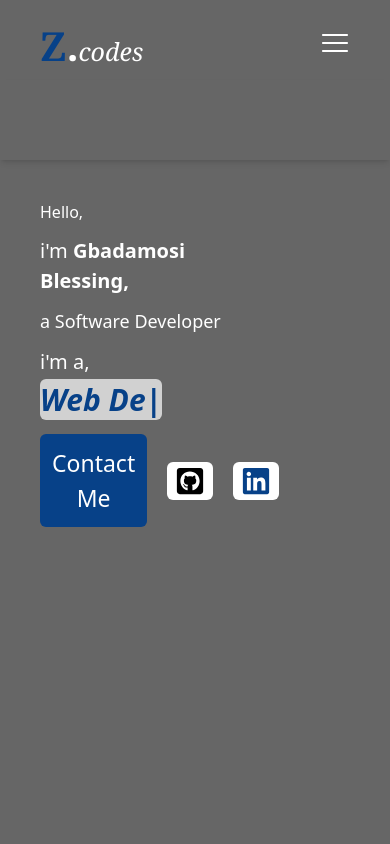
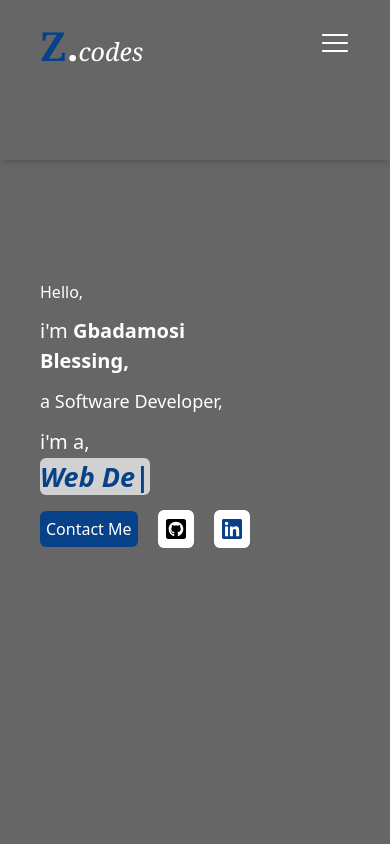
Before and after one commit to KwinZainy/MyPortfolio, a React (Vite) app: page / in a window 390 px wide. Shown: the top 844 px of the page. Built offline with nearby package versions, Linux system fonts and the light colour scheme.

Commit message:
responsiveness

```diff
--- a/src/pages/AnimatedText.jsx
+++ b/src/pages/AnimatedText.jsx
@@ -17,7 +17,7 @@
     wrapper = 'span'
     speed = {50}
     repeat = {Infinity}
-    className = 'text-[50px] text-[#074188] font-bold backdrop-blur-md bg-white/70 z-10 italic rounded-md max-mobile:text-[30px]'
+    className = 'text-[50px] text-[#074188] font-bold backdrop-blur-md bg-white/70 z-10 italic rounded-md max-mobile:text-[27px]'
     />
   )
 }
--- a/src/pages/Home.jsx
+++ b/src/pages/Home.jsx
@@ -4,23 +4,23 @@
 import { FaLinkedin } from "react-icons/fa";
 const Home = () => {
   return (
-    <div id='home' className=' relative min-h-screen pt-60 bg-[url("/img1.jpg")]  bg-center bg-cover max-tablet:pt-65 max-mobile:pt-50  '>
+    <div id='home' className=' relative min-h-screen pt-60 bg-[url("/img1.jpg")]  bg-center bg-cover max-tablet:pt-65 max-mobile:pt-70  '>
           <div className="absolute inset-0 z-0 bg-black/60"></div>
           <div className=' flex flex-col px-30 justify-center gap-3 z-10 relative h-full max-tablet:pl-20 max-mobile:pl-10'>
         <p className='text-[20px] font-medium text-white max-mobile:text-[16px]'>Hello,</p>
         <h1 className=' text-[30px] text-white max-mobile:text-[20px]'>i'm <span className=' text-[42px] max-mobile:text-[20px] max-mobile:font-extrabold font-bold'>Gbadamosi Blessing,</span></h1>
-        <p className=' text-[30px] max-mobile:text-[18px] font-medium text-white'>a Software Developer</p>
+        <p className=' text-[30px] max-mobile:text-[18px] font-medium text-white'>a Software Developer,</p>
         <p className=' text-[30px] max-mobile:text-[20px] text-white'>i'm a, <span className=' max-mobile:block'><AnimatedText/></span></p>
         <div className=' flex items-center gap-5'>
-          <a href="#contact"> <button  className=' bg-[#074188] p-3 rounded-md text-[23px] font-medium text-white '>Contact Me</button>  </a>
+          <a href="#contact"> <button  className=' bg-[#074188] p-3 rounded-md text-[23px] font-medium text-white max-mobile:text-[16px] max-mobile:p-1.5 '>Contact Me</button>  </a>
           <div className='flex justify-center items-center bg-white py-1 px-2 w-fit rounded-md'>
             <a href="">
-          <FaGithubSquare size={30}/>
+          <FaGithubSquare size={30} className='max-mobile:w-5'/>
           </a>
           </div>
           <div className=' flex justify-center items-center bg-white py-1 px-2  w-fit rounded-md'>
           <a href="" className=' text-[#074188]'>
-          <FaLinkedin size={30}/>
+          <FaLinkedin size={30} className='max-mobile:w-5'/>
           </a>
           </div>
         </div>
```
